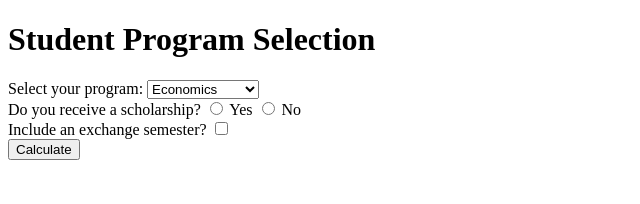
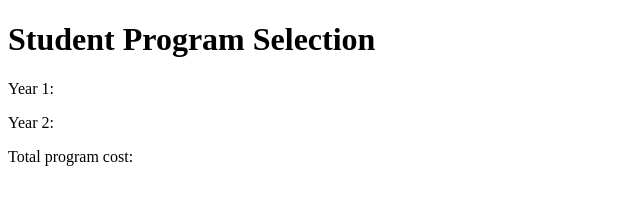
Before and after one commit to RitaQuintela/register, a plain HTML site: page index.html in a window 1280 px wide. Shown: the whole page, without its empty margins (0-640 px from the left). Drawn offline with Linux system fonts and the light colour scheme.

Commit message:
commit breakdown output

```diff
--- a/index.html
+++ b/index.html
@@ -8,83 +8,31 @@
 <body>
     <h1>Student Program Selection</h1>
     <form onsubmit="return false;">
-        <label for="program">Select your program:</label>
-        <select id="program" name="program" onchange="togglePartnerSchools()">
-            <option value="economics">Economics</option>
-            <option value="finance">Finance</option>
-            <option value="management">Management</option>
-            <option value="doubleDegree">Double Degree</option>
-        </select><br>
+        <!-- Other form elements... -->
 
-        <div id="partnerSchools" style="display: none;">
-            <label for="partnerSchool">Choose a partner school:</label>
-            <select id="partnerSchool" name="partnerSchool">
-                <option value="escp">ESCP</option>
-                <option value="fgv">FGV</option>
-                <option value="whu">WHU</option>
-            </select><br>
-        </div>
-
-        <label for="scholarship">Do you receive a scholarship?</label>
-        <input type="radio" id="yesScholarship" name="scholarship" value="yes" onclick="toggleScholarshipField(true)">
-        <label for="yesScholarship">Yes</label>
-        <input type="radio" id="noScholarship" name="scholarship" value="no" onclick="toggleScholarshipField(false)">
-        <label for="noScholarship">No</label><br>
-
-        <div id="scholarshipField" style="display: none;">
-            <label for="scholarshipPercentage">Scholarship Percentage:</label>
-            <input type="number" id="scholarshipPercentage" name="scholarshipPercentage" min="0" max="100"><br>
-        </div>
-
-        <label for="exchangeSemester">Include an exchange semester?</label>
-        <input type="checkbox" id="exchangeSemester" name="exchangeSemester"><br>
-
-        <button onclick="calculateValue()">Calculate</button>
-        <p id="outputValue"></p>
+        <!-- Breakdown of costs -->
+        <p>Year 1: <span id="year1Cost"></span></p>
+        <p>Year 2: <span id="year2Cost"></span></p>
+        <p>Total program cost: <span id="totalCost"></span></p>
     </form>
 
     <script>
-        function togglePartnerSchools() {
-            const program = document.getElementById("program").value;
-            const partnerSchools = document.getElementById("partnerSchools");
-            partnerSchools.style.display = program === "doubleDegree" ? "block" : "none";
-        }
+        function calculateValue() {
+            // Example calculation (modify as needed)
+            const year1Cost = 800; // Base tuition cost for Year 1
+            const year2Cost = 900; // Base tuition cost for Year 2
 
-        function toggleScholarshipField(hasScholarship) {
-            const scholarshipField = document.getElementById("scholarshipField");
-            scholarshipField.style.display = hasScholarship ? "block" : "none";
-        }
+            // Additional costs (if any) related to the program
+            // Adjust these values based on your specific context
+            const additionalCosts = 200;
 
-        function calculateValue() {
-            const program = document.getElementById("program").value;
-            const scholarship = document.querySelector('input[name="scholarship"]:checked').value;
-            const scholarshipPercentage = parseFloat(document.getElementById("scholarshipPercentage").value);
-            const exchangeSemester = document.getElementById("exchangeSemester").checked;
+            // Calculate total program cost
+            const totalCost = year1Cost + year2Cost + additionalCosts;
 
-            // Example calculation (modify as needed)
-            let baseValue = 1000; // Base value for all programs
-            if (program === "doubleDegree") {
-                baseValue += 500; // Additional value for Double Degree
-            }
-            if (scholarship === "yes") {
-                // Deduct scholarship percentage
-                baseValue -= (baseValue * (scholarshipPercentage / 100));
-            }
-            if (exchangeSemester) {
-                baseValue += 300; // Additional value for exchange semester
-
-                // Adjust value based on partner school (if applicable)
-                const partnerSchool = document.getElementById("partnerSchool").value;
-                if (partnerSchool === "escp") {
-                    baseValue += 100;
-                } else if (partnerSchool === "fgv") {
-                    baseValue += 150;
-                } else if (partnerSchool === "whu") {
-                    baseValue += 200;
-                }
-            }
-
-            document.getElementById("outputValue").textContent = `Total value: $${baseValue.toFixed(2)}`;
+            // Display the breakdown
+            document.getElementById("year1Cost").textContent = `$${year1Cost}`;
+            document.getElementById("year2Cost").textContent = `$${year2Cost}`;
+            document.getElementById("totalCost").textContent = `$${totalCost}`;
         }
     </script>
 </body>
```
